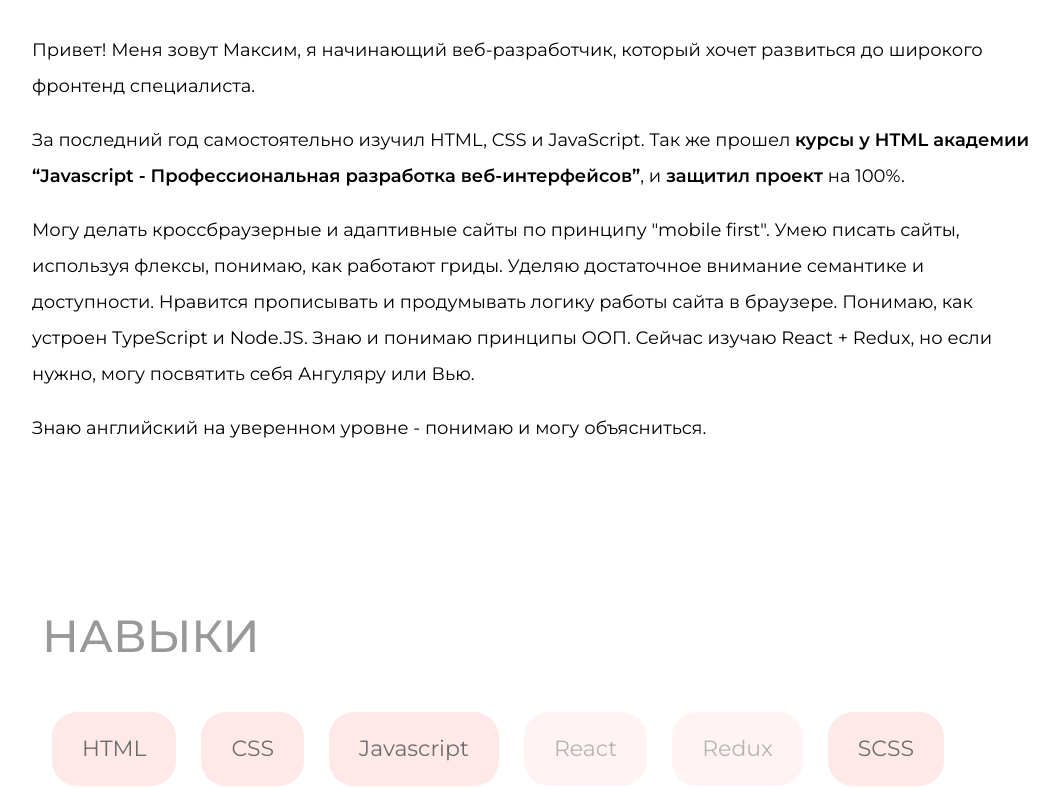
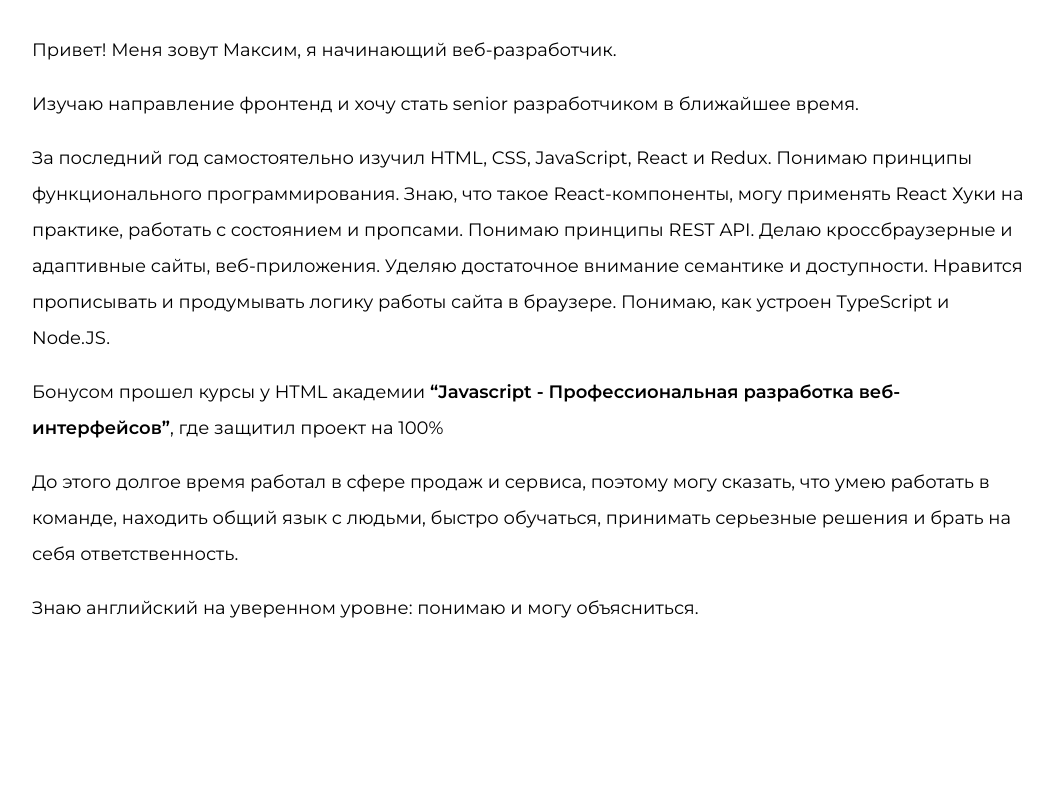
Before and after one commit to eldrssn/eldrssn.github.io, a website: page app/index.html in a window 1280 px wide. Shown: the part 731-1520 px from the top of the page, without its empty margins (108-1167 px from the left). Drawn offline with Linux system fonts and the light colour scheme.

Commit message:
september updates

```diff
--- a/app/index.html
+++ b/app/index.html
@@ -46,18 +46,26 @@
     <section id="about" class="section__wrap">
       <h2 class="section__header">Обо мне</h2>
       <div class="section__text">
-        <p>Привет! Меня зовут Максим, я начинающий веб-разработчик, который хочет развиться до широкого фронтенд специалиста.</p>
-        <p>За последний год самостоятельно изучил HTML, CSS и JavaScript. Так же прошел <a
-            href="https://assets.htmlacademy.ru/certificates/intensive/179/1433369.pdf" target="_blank">курсы у
-            HTML академии “Javascript - Профессиональная разработка веб-интерфейсов”</a>, и <a
-            href="https://eldrssn.github.io/1433369-kekstagram-22/build/index.html" target="_blank">защитил проект</a> на
-          100%.</p>
-        <p>Могу делать кроссбраузерные и адаптивные сайты по принципу "mobile first". Умею писать сайты, используя
-          флексы,
-          понимаю, как работают гриды. Уделяю достаточное внимание семантике и доступности. Нравится прописывать и
-          продумывать логику работы сайта в браузере. Понимаю, как устроен TypeScript и Node.JS. Знаю и понимаю принципы
-          ООП. Сейчас изучаю React + Redux, но если нужно, могу посвятить себя Ангуляру или Вью.</p>
-        <p>Знаю английский на уверенном уровне - понимаю и могу объясниться.</p>
+        <p>Привет! Меня зовут Максим, я начинающий веб-разработчик. </p>
+        <p>Изучаю направление фронтенд и хочу стать senior разработчиком в ближайшее время.</p>
+        <p>За последний год самостоятельно изучил HTML, CSS, JavaScript, React и Redux.
+          Понимаю принципы функционального программирования.
+          Знаю, что такое React-компоненты, могу применять React Хуки на практике,
+          работать с состоянием и пропсами. Понимаю принципы REST API.
+          Делаю кроссбраузерные и адаптивные сайты,
+          веб-приложения. Уделяю достаточное внимание семантике и доступности.
+          Нравится прописывать и продумывать логику работы сайта в браузере.
+          Понимаю, как устроен TypeScript и Node.JS.
+        </p>
+
+        <p>Бонусом прошел курсы у HTML академии
+          <a href="https://assets.htmlacademy.ru/certificates/intensive/179/1433369.pdf" target="_blank">
+            “Javascript - Профессиональная разработка веб-интерфейсов”</a>, где защитил проект на 100%</p>
+
+        <p>До этого долгое время работал в сфере продаж и сервиса, поэтому могу сказать,
+          что умею работать в команде, находить общий язык с людьми, быстро обучаться,
+          принимать серьезные решения и брать на себя ответственность.</p>
+        <p>Знаю английский на уверенном уровне: понимаю и могу объясниться.</p>
       </div>
     </section>
     <section id="skills" class="section__wrap">
@@ -66,8 +74,8 @@
         <li class="skills_list__item">HTML</li>
         <li class="skills_list__item">CSS</li>
         <li class="skills_list__item">Javascript</li>
-        <li class="skills_list__item skills_list__item--translucent">React</li>
-        <li class="skills_list__item skills_list__item--translucent">Redux</li>
+        <li class="skills_list__item">React</li>
+        <li class="skills_list__item">Redux</li>
         <li class="skills_list__item">SCSS</li>
         <li class="skills_list__item">Pug</li>
         <li class="skills_list__item">Webpack</li>
@@ -86,15 +94,18 @@
     <section id="portfolio" class="section__wrap">
       <h2 class="section__header">Портфолио</h2>
       <article class="portfolio_item">
-        <a href="https://eldrssn.github.io/promogroup/dist/index.html" target="_blank">
-          <img src="./img/promogroup.jpg" alt="Design promogroup" class="portfolio_item__picture">
-        </a>
-        <div class="portfolio_item__description portfolio_item__description--left">
-          <a href="https://eldrssn.github.io/promogroup/dist/index.html" target="_blank">
-            <h3 class="portfolio__header">Design promogroup</h3>
-          </a>
-          <p class="section__text">Личный проект многостраничного сайта дизайнерской компании</p>
-        </div>
+        <a href="https://eldrssn.github.io/task-tracker-react/" target="_blank">
+          <img src="./img/my_tasktracker.jpg" alt="Фото таск-трекера" class="portfolio_item__picture">
+          <div class="portfolio_item__description portfolio_item__description--left">
+            <a href="https://eldrssn.github.io/task-tracker-react/" target="_blank">
+              <h3 class="portfolio__header">Таск трекер</h3>
+            </a>
+            <p class="section__text">Личный проект трекера задач, сделанный с использованием React + Redux,
+              вдохновленный trello.com</p>
+              <p class="section__text"><a href="https://eldrssn.github.io/task-tracker/build/index.html" target="_blank">
+              Этот же проект, сделанный на ванильном JS</a></p>
+            </p>
+          </div>
       </article>
       <article class="portfolio_item">
         <a href="https://eldrssn.github.io/1433369-kekstagram-22/build/index.html" target="_blank">
@@ -110,17 +121,18 @@
         </div>
       </article>
       <article class="portfolio_item">
-        <a href="https://eldrssn.github.io/task-tracker/build/index.html" target="_blank">
-          <img src="./img/my_tasktracker.jpg" alt="Фото таск-трекера" class="portfolio_item__picture">
-          <div class="portfolio_item__description portfolio_item__description--left">
-            <a href="https://eldrssn.github.io/task-tracker/build/index.html" target="_blank">
-              <h3 class="portfolio__header">Таск трекер</h3>
-            </a>
-            <p class="section__text">Личный проект на ванильном JS, вдохновленный
-              trello.com</p>
-            </p>
-          </div>
+        <a href="https://eldrssn.github.io/promogroup/dist/index.html" target="_blank">
+          <img src="./img/promogroup.jpg" alt="Design promogroup" class="portfolio_item__picture">
+        </a>
+        <div class="portfolio_item__description portfolio_item__description--left">
+          <a href="https://eldrssn.github.io/promogroup/dist/index.html" target="_blank">
+            <h3 class="portfolio__header">Design promogroup</h3>
+          </a>
+          <p class="section__text">Личный проект многостраничного сайта дизайнерской компании</p>
+        </div>
       </article>
+
+
       <article class="portfolio_item">
         <a href="https://eldrssn.github.io/keyboard/" target="_blank">
           <img src="./img/my_keyboard.jpg" alt="Фото клавиатуры" class="portfolio_item__picture">
```
Also changed, not shown: index.html (+45 -33 lines), 2 other files.
